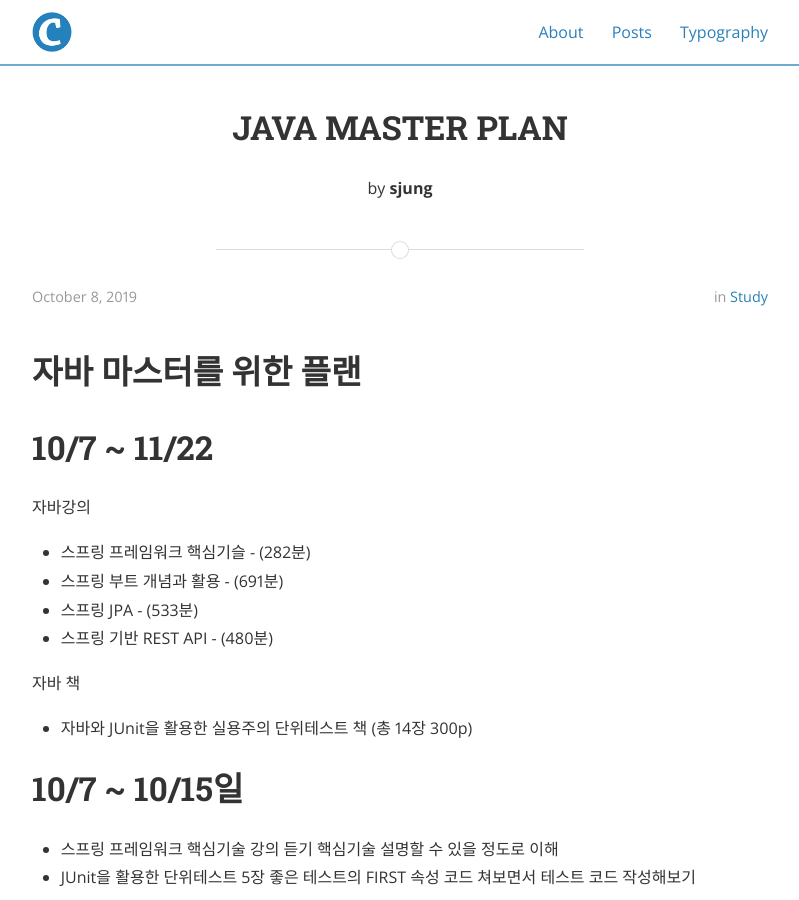
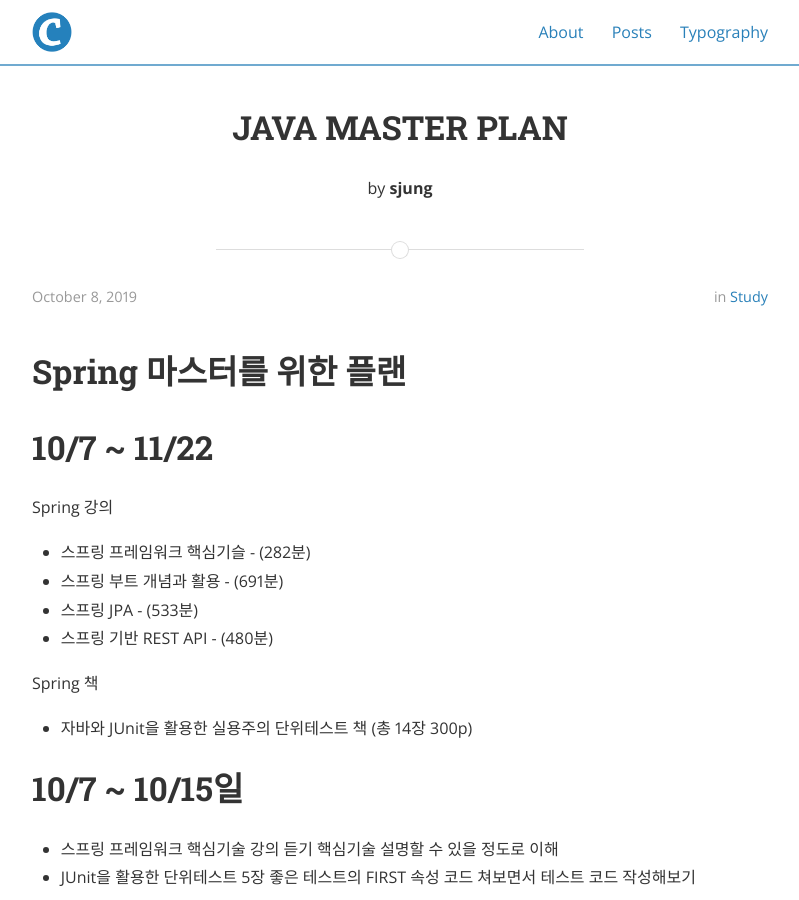
Before and after one commit to sayco5842/sayco5842.github.io, a Jekyll site: the page built from _posts/2019-10-08-java-study.markdown, in a window 1280 px wide and 900 px high. Shown: the whole window, without its empty margins (240-1039 px from the left). Built offline with Jekyll 4.4.1, drawn with Linux system fonts in a browser that asks for light colours; nearby versions of some CDN libraries.

Commit message:
Update 2019-10-08-java-study.markdown

```diff
--- a/_posts/2019-10-08-java-study.markdown
+++ b/_posts/2019-10-08-java-study.markdown
@@ -7,16 +7,16 @@ categories: study
 tags: develop
 ---
 
-# 자바 마스터를 위한 플랜
+# Spring 마스터를 위한 플랜
 # 10/7 ~ 11/22
 
-자바강의
+Spring 강의
 - 스프링 프레임워크 핵심기슬 -  (282분)
 - 스프링 부트 개념과 활용 - (691분)
 - 스프링 JPA - (533분)
 - 스프링 기반 REST API - (480분)
 
-자바 책
+Spring 책
 - 자바와 JUnit을 활용한 실용주의 단위테스트 책 (총 14장 300p)
 
 
```
